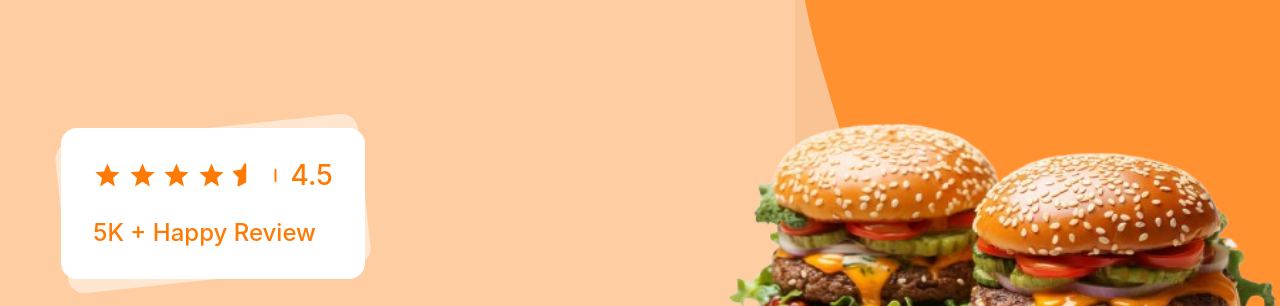
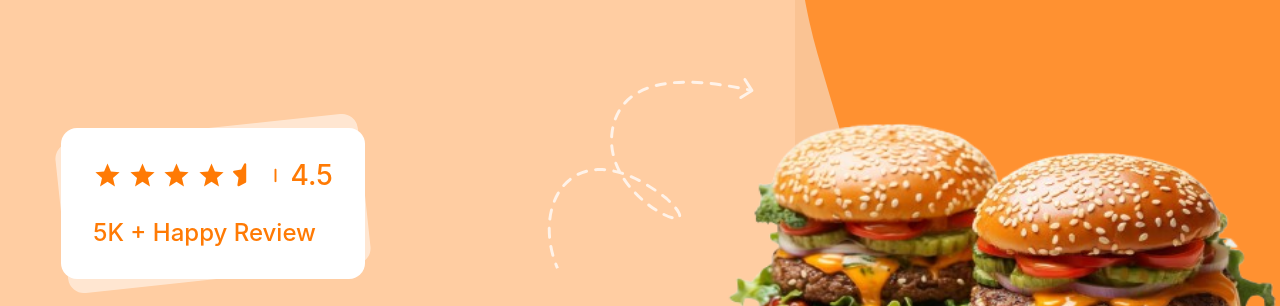
Before and after one commit to phil-code-dotcom/burger-food-website, a website: page index.html in a window 1280 px wide. Shown: the part 133-439 px from the top of the page. Drawn offline with Linux system fonts and the light colour scheme.

Commit message:
Added arrow to hero

```diff
--- a/index.html
+++ b/index.html
@@ -28,7 +28,8 @@
         <!--Hero-->
         <div class="flex">
             <!--Left hero-->
-            <div class="flex flex-col gap-3">
+            <div class="flex flex-col gap-3 relative">
+                <div class="absolute right-10 top-25"><img class="w-[208.15px] h-[191px]" src="assets/hero-arrow.svg" alt="arrow"></div>
                 <div class="relative h-[170px] w-full max-w-[786px] mt-[150px]">
                     <div class="bg-[#ffffff83] w-[304px] h-[151px] rounded-2xl absolute top-0 rotate-[-6.08deg]">
                     </div>
```
Also changed, not shown: assets/hero-arrow.svg (added), src/output.css.
